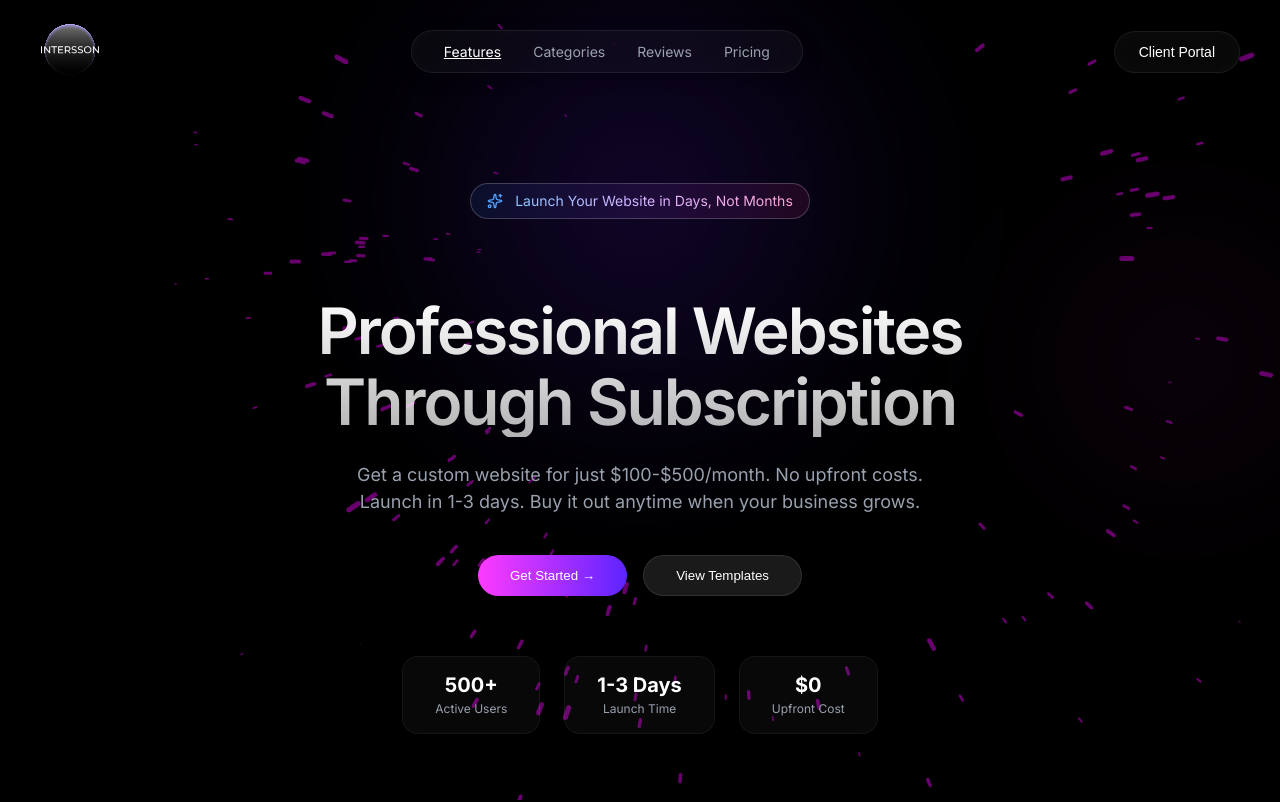
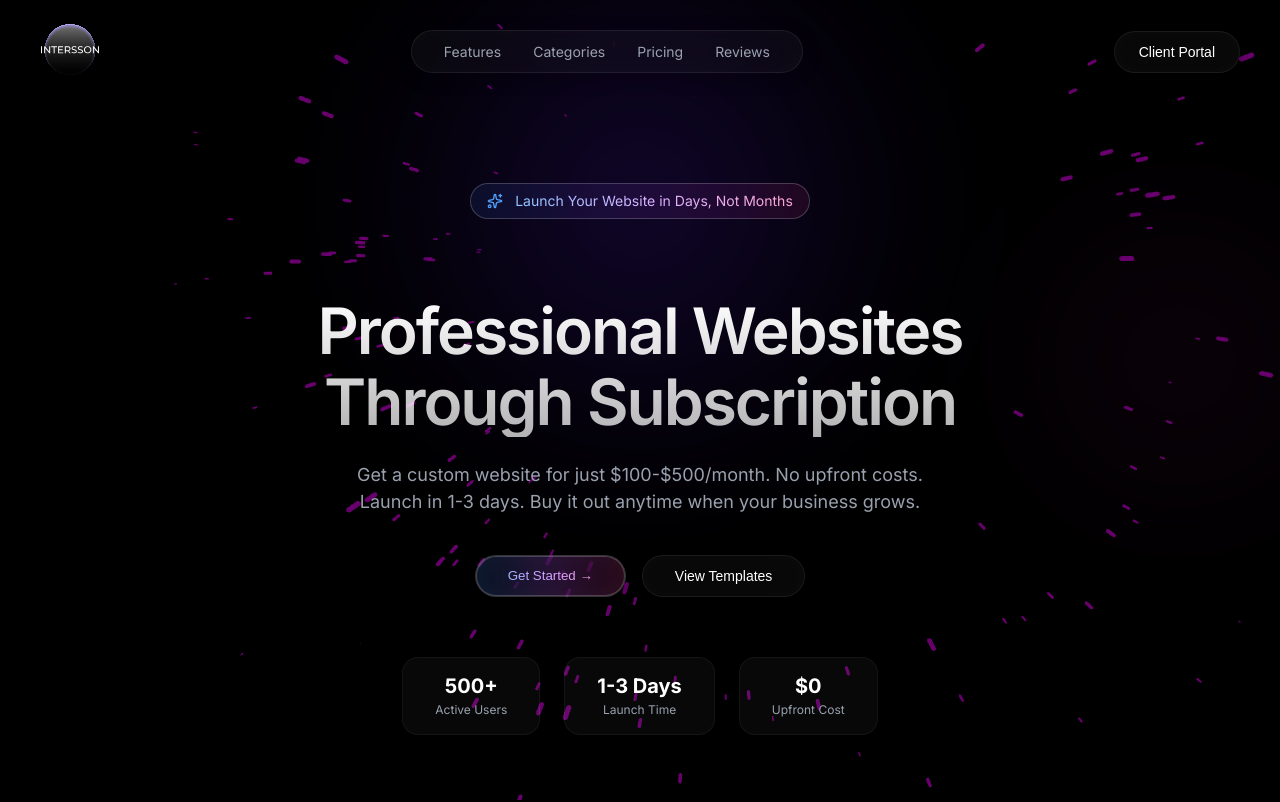
Before and after one commit to intersson-sir/Intersson, a Next.js app: page / in a window 1280 px wide. Shown: the top 802 px of the page. Built offline with nearby package versions, Linux system fonts and the light colour scheme.

Commit message:
Update navbar and hero buttons styling
- Reorder nav links: Features, Categories, Pricing, Reviews
- Fix activeLink style to match other nav links
- Apply liquid glass effect to Get Started button with gradient text
- Apply liquid glass effect to View Templates button

```diff
--- a/src/app/page.module.css
+++ b/src/app/page.module.css
@@ -93,27 +93,79 @@
 }
 
 .primaryButton {
-    background: linear-gradient(92.24deg, #FF3BFF 0%, #5C24FF 100%);
     padding: 12px 32px;
     border-radius: 999px;
-    color: white;
     font-weight: 500;
     text-decoration: none;
-    transition: transform 0.2s;
-    border: none;
     cursor: pointer;
+
+    /* Liquid Glass Effect */
+    background: linear-gradient(90deg, rgba(43, 127, 255, 0.15) 0%, rgba(173, 70, 255, 0.15) 50%, rgba(246, 51, 154, 0.15) 100%);
+    backdrop-filter: blur(20px);
+    -webkit-backdrop-filter: blur(20px);
+    border: 1px solid rgba(255, 255, 255, 0.2);
+    box-shadow:
+        inset 0 0 20px rgba(255, 255, 255, 0.05),
+        0 4px 20px rgba(0, 0, 0, 0.2);
+
+    /* Gradient Text */
+    background-clip: text;
+    -webkit-background-clip: text;
+    -webkit-text-fill-color: transparent;
+    background-image: linear-gradient(90deg, rgb(142, 197, 255) 0%, rgb(218, 178, 255) 50%, rgb(253, 165, 213) 100%);
+
+    transition: all 0.3s ease;
+    position: relative;
+}
+
+.primaryButton::before {
+    content: '';
+    position: absolute;
+    top: 0;
+    left: 0;
+    right: 0;
+    bottom: 0;
+    border-radius: 999px;
+    background: linear-gradient(90deg, rgba(43, 127, 255, 0.15) 0%, rgba(173, 70, 255, 0.15) 50%, rgba(246, 51, 154, 0.15) 100%);
+    backdrop-filter: blur(20px);
+    -webkit-backdrop-filter: blur(20px);
+    border: 1px solid rgba(255, 255, 255, 0.2);
+    z-index: -1;
+}
+
+.primaryButton:hover::before {
+    background: linear-gradient(90deg, rgba(43, 127, 255, 0.25) 0%, rgba(173, 70, 255, 0.25) 50%, rgba(246, 51, 154, 0.25) 100%);
+    border-color: rgba(255, 255, 255, 0.3);
+}
+
+.primaryButton:hover {
+    transform: translateY(-2px);
+    box-shadow: 0 8px 30px rgba(173, 70, 255, 0.3);
 }
 
 .secondaryButton {
-    background: rgba(255, 255, 255, 0.1);
+    /* Liquid Glass Effect */
+    background: rgba(255, 255, 255, 0.03);
+    backdrop-filter: blur(20px);
+    -webkit-backdrop-filter: blur(20px);
+    border: 1px solid rgba(255, 255, 255, 0.08);
+    box-shadow:
+        inset 0 0 20px rgba(255, 255, 255, 0.02),
+        0 4px 20px rgba(0, 0, 0, 0.2);
+
     padding: 12px 32px;
-    border-radius: 999px;
+    border-radius: 99px;
     color: white;
+    font-size: 14px;
     font-weight: 500;
     text-decoration: none;
-    backdrop-filter: blur(10px);
-    border: 1px solid rgba(255, 255, 255, 0.1);
-    transition: background 0.2s;
+    cursor: pointer;
+    transition: all 0.2s;
+}
+
+.secondaryButton:hover {
+    background: rgba(255, 255, 255, 0.08);
+    transform: translateY(-1px);
 }
 
 .statsRow {
--- a/src/components/Navbar.module.css
+++ b/src/components/Navbar.module.css
@@ -59,6 +59,12 @@
 }
 
 .activeLink {
+    color: #99A1AF;
+    text-decoration: none;
+    transition: color 0.2s;
+}
+
+.activeLink:hover {
     color: white;
 }
 
--- a/src/components/Navbar.tsx
+++ b/src/components/Navbar.tsx
@@ -32,8 +32,8 @@ export default function Navbar() {
                 <div className={styles.navLinks}>
                     <Link href="#features" className={styles.activeLink}>Features</Link>
                     <Link href="#categories" className={styles.navLink}>Categories</Link>
+                    <Link href="#pricing" className={styles.navLink}>Pricing</Link>
                     <Link href="/reviews" className={styles.navLink}>Reviews</Link>
-                    <Link href="#pricing" className={styles.navLink}>Pricing</Link>
                 </div>
 
                 <button
@@ -60,8 +60,8 @@ export default function Navbar() {
                 <div className={styles.mobileNavLinks}>
                     <Link href="#features" className={styles.mobileNavLink} onClick={toggleMenu}>Features</Link>
                     <Link href="#categories" className={styles.mobileNavLink} onClick={toggleMenu}>Categories</Link>
+                    <Link href="#pricing" className={styles.mobileNavLink} onClick={toggleMenu}>Pricing</Link>
                     <Link href="/reviews" className={styles.mobileNavLink} onClick={toggleMenu}>Reviews</Link>
-                    <Link href="#pricing" className={styles.mobileNavLink} onClick={toggleMenu}>Pricing</Link>
                     <button
                         onClick={() => {
                             setIsLoginOpen(true);
```
